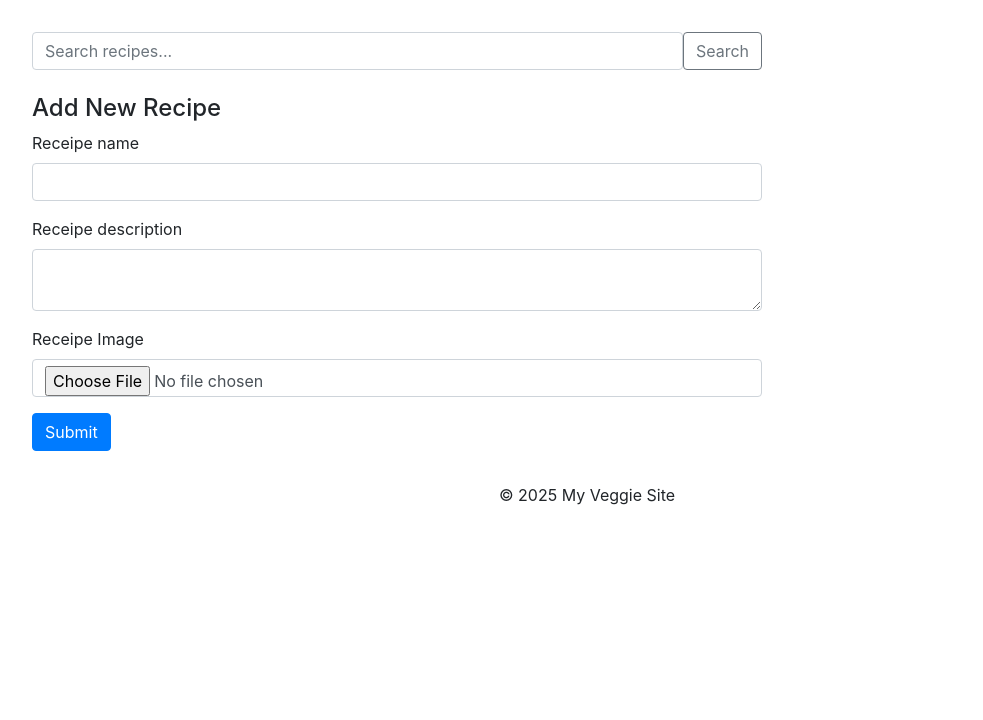
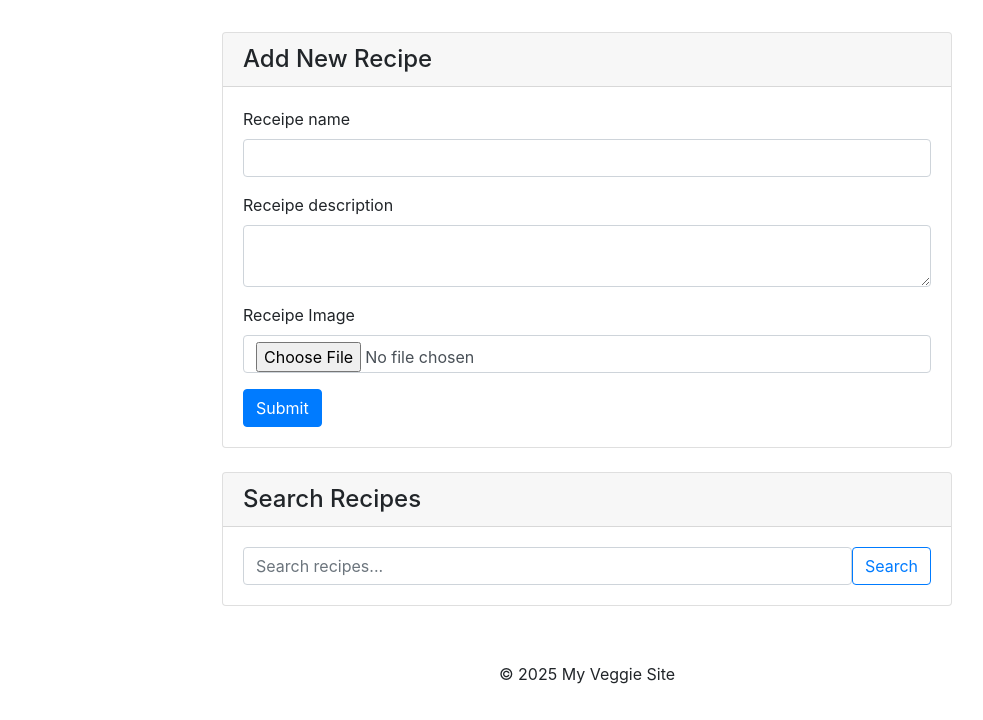
Before and after one commit to sayedabdulkarim/django_rfrshr, a Django app: page /receipes/ in a window 1280 px wide. Shown: the part 80-800 px from the top of the page, without its empty margins (53-1036 px from the left). Run offline with Django 5.2, Linux system fonts and the light colour scheme; data that the repository does not hold is empty; some libraries are stand-ins or nearby versions.

Commit message:
Refactor recipe form and search layout: enhance structure with cards for better UI and maintainability

```diff
--- a/tutOne/core/vege/templates/receipes.html
+++ b/tutOne/core/vege/templates/receipes.html
@@ -4,22 +4,14 @@
 
 {% block content %}
 <div class="container">
-
-    <!-- Search -->
-    <div class="row mb-4">
+    <div class="row justify-content-center">
         <div class="col-md-8">
-            <form method="get" class="d-flex">
-                <input type="text" name="search" class="form-control me-2" placeholder="Search recipes..."
-                    value="{{ request.GET.search }}">
-                <button type="submit" class="btn btn-outline-secondary">Search</button>
-            </form>
+            <!-- Add Recipe Form -->
+            <div class="card mb-4">
+                <div class="card-header">
+                    <h4 class="mb-0">Add New Recipe</h4>
                 </div>
-    </div>
-
-    <!-- Add Recipe Form -->
-    <div class="row mb-4">
-        <div class="col-md-8">
-            <h4>Add New Recipe</h4>
+                <div class="card-body">
                     <form method="post" enctype="multipart/form-data">
                         {% csrf_token %}
                         <div class="mb-3">
@@ -40,15 +32,30 @@
                 </div>
             </div>
 
+            <!-- Search -->
+            <div class="card mb-4">
+                <div class="card-header">
+                    <h4 class="mb-0">Search Recipes</h4>
+                </div>
+                <div class="card-body">
+                    <form method="get" class="d-flex">
+                        <input type="text" name="search" class="form-control me-2" placeholder="Search recipes..."
+                            value="{{ request.GET.search }}">
+                        <button type="submit" class="btn btn-outline-primary">Search</button>
+                    </form>
+                </div>
+            </div>
+
             <!-- receipesList -->
             <div class="receipesList">
                 {% for receipe in receipesList %}
-        <div class="card mb-3" style="max-width: 540px;">
+                <div class="card mb-3">
                     <div class="row g-0">
                         <div class="col-md-4">
                             {% if receipe.receipe_image %}
                             <label>Image:</label><br>
-                    <img src="{{ receipe.receipe_image.url }}" class="img-fluid rounded-start" alt="Recipe Image">
+                            <img src="{{ receipe.receipe_image.url }}" class="img-fluid rounded-start"
+                                alt="Recipe Image">
                             {% else %}
                             <label>Image:</label> No image uploaded
                             {% endif %}
```
Lines whose indentation alone changed are shown as unchanged.
